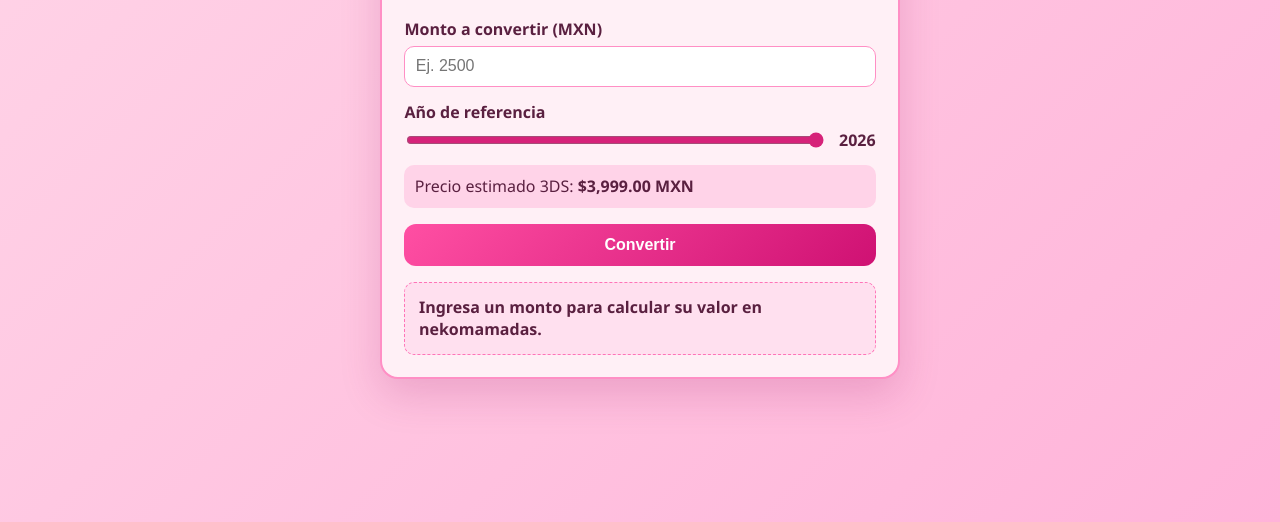
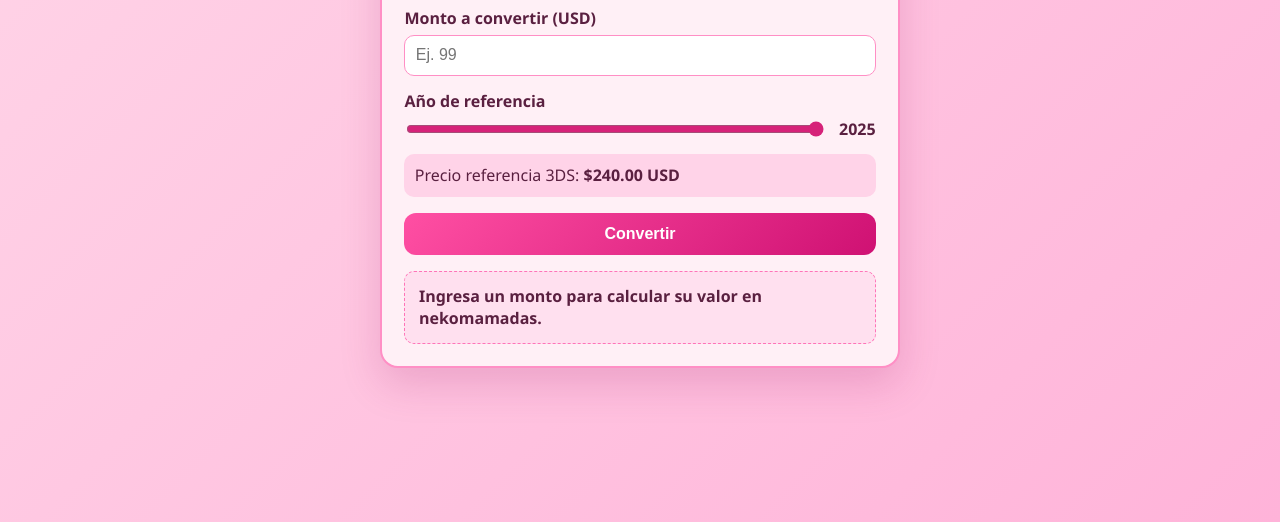
Before and after one commit to sabriluji/calculadora-de-nekomamadas, a plain HTML site: page index.html in a window 1280 px wide. Shown: the part 278-800 px from the top of the page. Drawn offline with Linux system fonts and the light colour scheme.

Commit message:
actualizacion dinero

```diff
--- a/index.html
+++ b/index.html
@@ -11,27 +11,27 @@
       <section class="card">
         <h1>Calculadora de Nekomamadas</h1>
         <p class="subtitle">
-          1 nekomamada equivale al precio de referencia de una Nintendo 3DS
-          (New 3DS XL / 2DS XL) en el año seleccionado, en MXN estimados.
+          1 nekomamada equivale al precio de referencia de la 3DS en USD del
+          año seleccionado (tabla year, price_usd).
         </p>
 
-        <label for="amount">Monto a convertir (MXN)</label>
+        <label for="amount">Monto a convertir (USD)</label>
         <input
           id="amount"
           type="number"
           min="0"
           step="0.01"
-          placeholder="Ej. 2500"
+          placeholder="Ej. 99"
         />
 
         <label for="year">Año de referencia</label>
         <div class="year-control">
-          <input id="year" type="range" min="2017" max="2026" step="1" value="2026" />
-          <span id="yearValue">2026</span>
+          <input id="year" type="range" min="2011" max="2025" step="1" value="2025" />
+          <span id="yearValue">2025</span>
         </div>
 
         <div class="reference-price">
-          Precio estimado 3DS: <strong id="referencePrice">$0 MXN</strong>
+          Precio referencia 3DS: <strong id="referencePrice">$0 USD</strong>
         </div>
 
         <button id="convertButton" type="button">Convertir</button>
--- a/script.js
+++ b/script.js
@@ -1,16 +1,20 @@
-// Precios de referencia MXN (MSRP / retail típico en México, estimados).
-// Tras el fin de venta oficial (~2020) se congela el último precio típico.
-const threeDSPriceByYear = {
-  2017: 5499,
-  2018: 4999,
-  2019: 4499,
-  2020: 3999,
-  2021: 3999,
-  2022: 3999,
-  2023: 3999,
-  2024: 3999,
-  2025: 3999,
-  2026: 3999,
+// Fuente: serie year,price_usd (3DS referencia).
+const threeDSPriceUsdByYear = {
+  2011: 249,
+  2012: 169,
+  2013: 169,
+  2014: 169,
+  2015: 199,
+  2016: 199,
+  2017: 149,
+  2018: 129,
+  2019: 119,
+  2020: 140,
+  2021: 160,
+  2022: 180,
+  2023: 200,
+  2024: 220,
+  2025: 240,
 };
 
 const amountInput = document.getElementById("amount");
@@ -20,26 +24,26 @@ const referencePriceElement = document.getElementById("referencePrice");
 const convertButton = document.getElementById("convertButton");
 const resultElement = document.getElementById("result");
 
-const mxnFormat = new Intl.NumberFormat("es-MX", {
+const usdFormat = new Intl.NumberFormat("en-US", {
   style: "currency",
-  currency: "MXN",
+  currency: "USD",
 });
 
-function getReferencePrice() {
+function getReferencePriceUsd() {
   const year = Number(yearInput.value);
-  return threeDSPriceByYear[year];
+  return threeDSPriceUsdByYear[year];
 }
 
 function updateYearUI() {
   const year = yearInput.value;
-  const referencePrice = getReferencePrice();
+  const referencePrice = getReferencePriceUsd();
   yearValue.textContent = year;
-  referencePriceElement.textContent = `${mxnFormat.format(referencePrice)} MXN`;
+  referencePriceElement.textContent = `${usdFormat.format(referencePrice)} USD`;
 }
 
 function convertToNekomamadas() {
   const amount = Number(amountInput.value);
-  const referencePrice = getReferencePrice();
+  const referencePrice = getReferencePriceUsd();
   const year = yearInput.value;
 
   if (!amountInput.value || Number.isNaN(amount) || amount <= 0) {
@@ -48,7 +52,7 @@ function convertToNekomamadas() {
   }
 
   const nekomamadas = amount / referencePrice;
-  resultElement.textContent = `${mxnFormat.format(amount)} en ${year} equivale a ${nekomamadas.toFixed(
+  resultElement.textContent = `${usdFormat.format(amount)} en ${year} equivale a ${nekomamadas.toFixed(
     4
   )} nekomamadas.`;
 }
```
Also changed, not shown: 1 other file.
